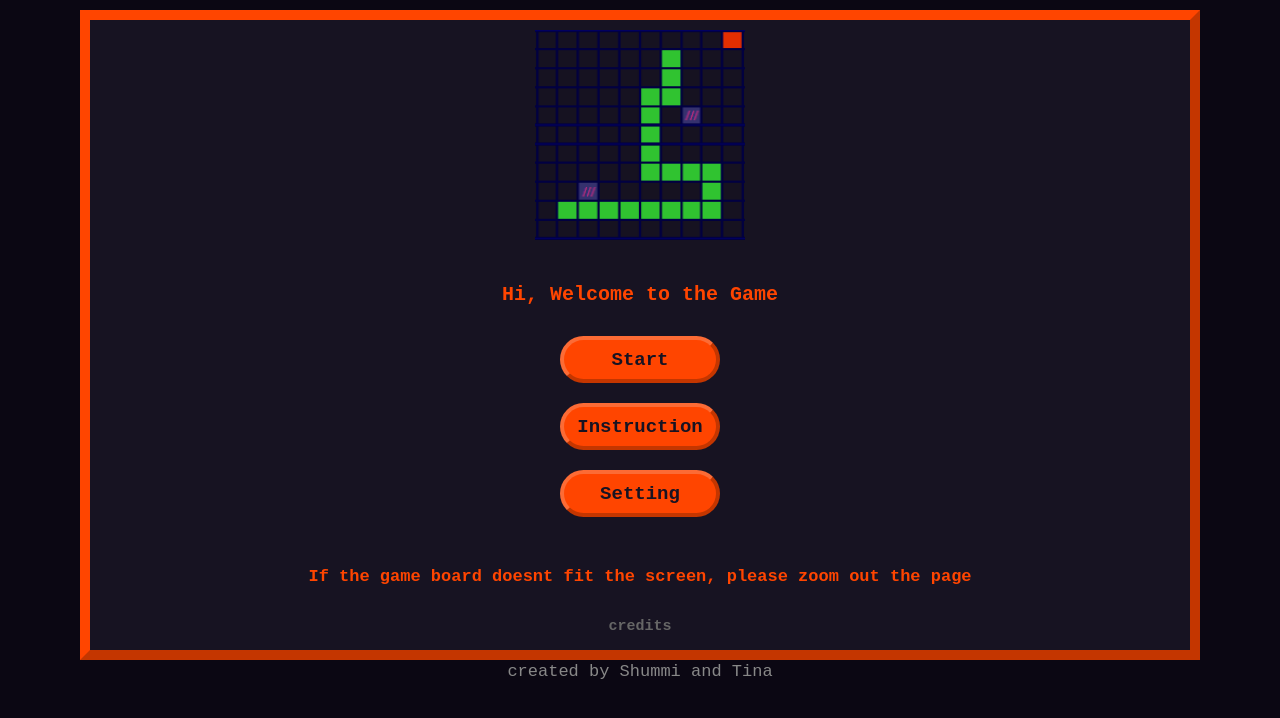
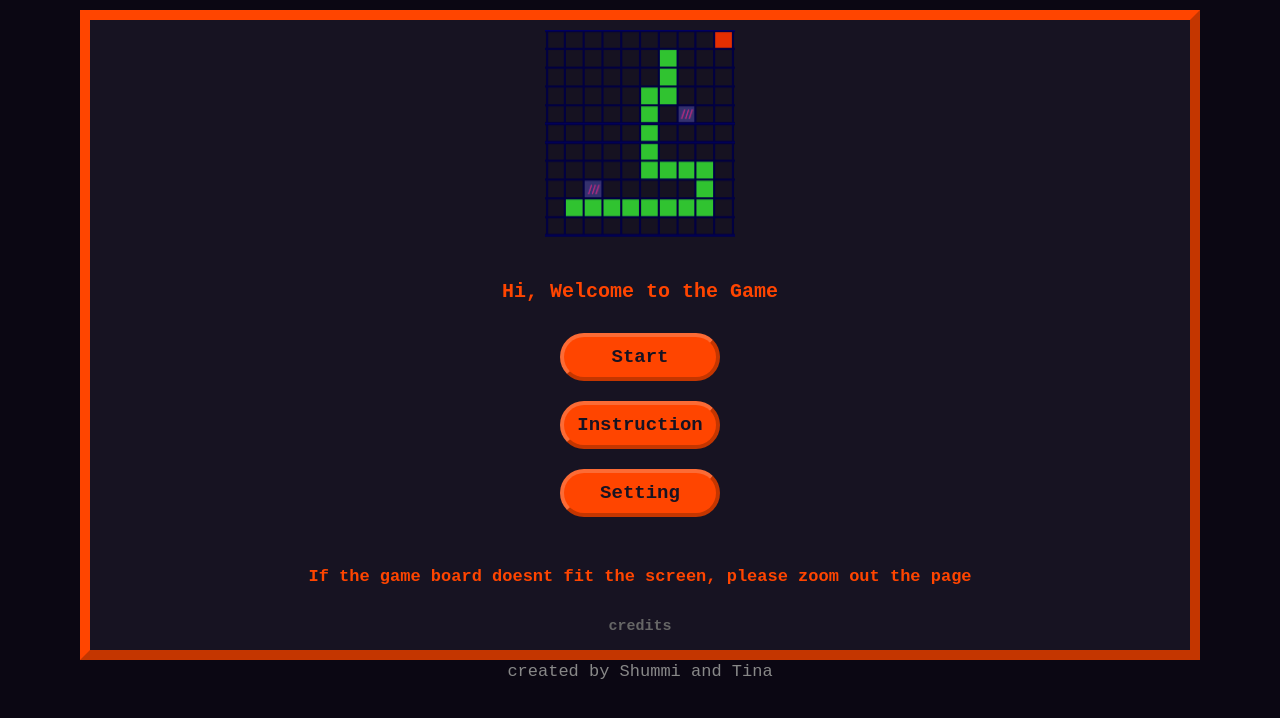
Before and after one commit to shummi7/Snake_Game, a plain HTML site: page index.html in a window 1280 px wide. Drawn offline with Linux system fonts and the light colour scheme; a web font is replaced by a local one.

Commit message:
Add files via upload

```diff
--- a/snake.css
+++ b/snake.css
@@ -238,7 +238,7 @@ border-left:4px solid #18054E;
 }
 
 #logosnake{
-	width:210px;
+	width:190px;
 	height:210px;
 	margin-top:10px;
 	animation: fading 6s ease-out;
```
